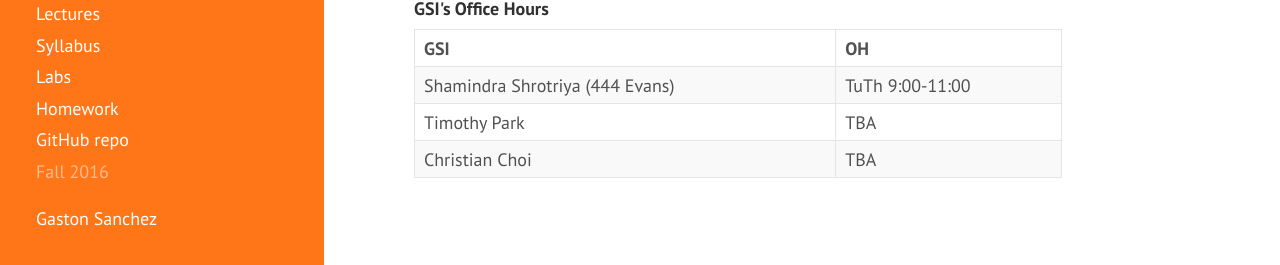
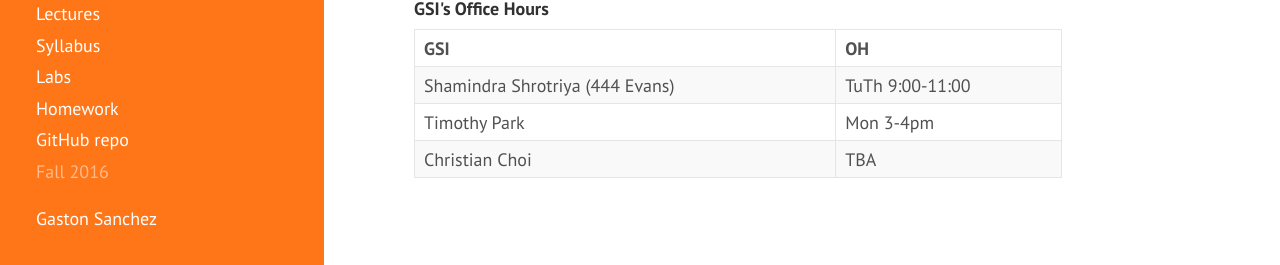
Before and after one commit to gastonstat/relic-stat133, a Jekyll site: the page built from index.html, in a window 1280 px wide and 1101 px high. Shown: the part 833-1098 px from the top of the window. Built offline with Jekyll 4.4.1, drawn with Linux system fonts in a browser that asks for light colours; nearby versions of some CDN libraries; the list of posts is cut into pages by our own code.

Commit message:
index: adding OH of Timo Park

```diff
--- a/index.html
+++ b/index.html
@@ -80,7 +80,7 @@ title: Home
     </tr>
     <tr>
       <td>Timothy Park</td>
-      <td>TBA</td>
+      <td>Mon 3-4pm</td>
     </tr>
     <tr>
       <td>Christian Choi</td>
```
